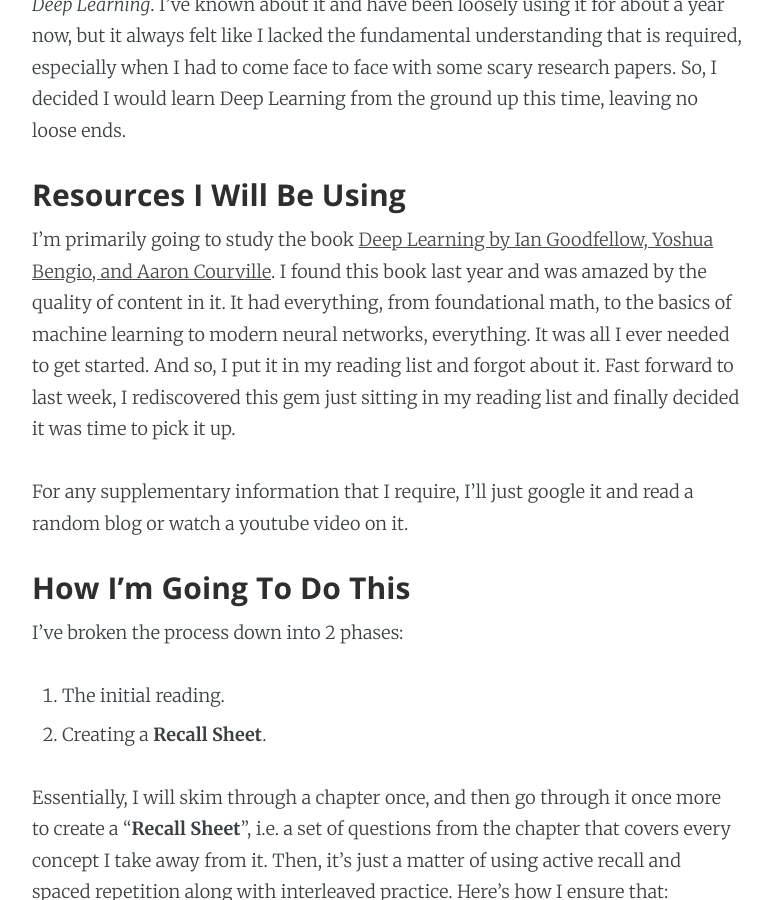
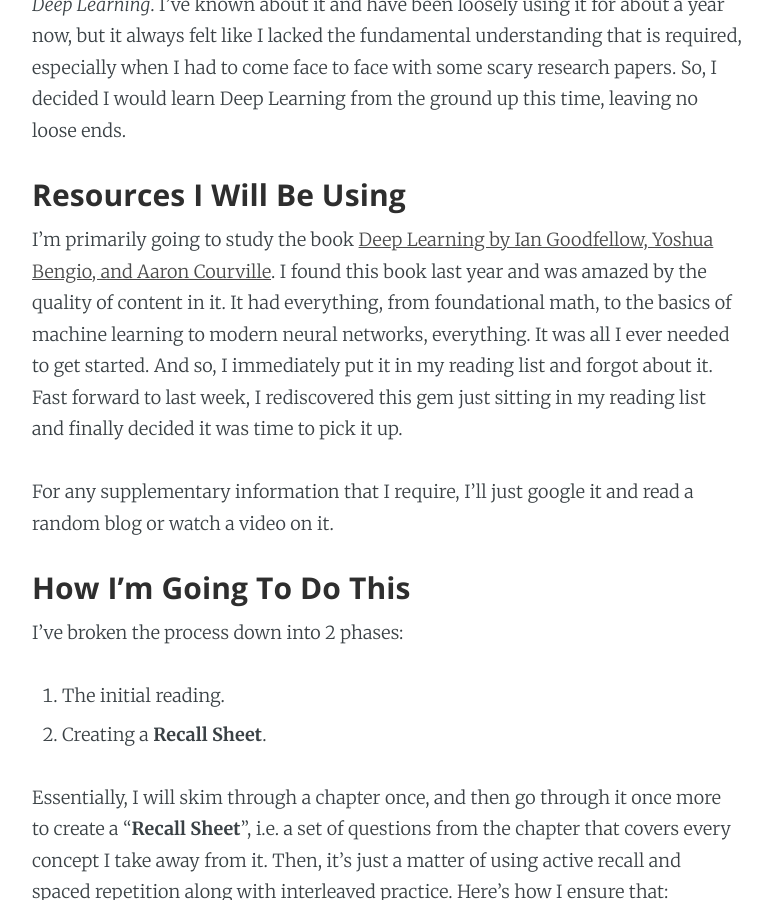
Before and after one commit to fractal2k/Gradient-Descent, a Jekyll site: the page built from _posts/2021-06-04-prologue.md, in a window 1280 px wide and 900 px high, scrolled down 6498 px. Shown: the whole window, without its empty margins (253-1025 px from the left). Built offline with Jekyll 4.4.1, drawn with Linux system fonts in a browser that asks for light colours; some of the changed text lies outside the part shown.

Commit message:
Finalized Prologue, added my linkedin to About page

```diff
--- a/_posts/2021-05-29-prologue.md
+++ b/_posts/2021-06-04-prologue.md
@@ -11,10 +11,11 @@
 Before I begin telling you about these 'correct methods', I'm gonna have to give you some background on learning in general.
 
 {:class="table-of-contents"}
+
 * TOC
 {:toc}
 
-The ideas I'm presenting here (which are backed by research) are from the book "[Make It Stick](https://www.amazon.in/Make-Stick-Peter-C-Brown/dp/0674729013){:target="_blank"}". I would highly recommend you read the thing later if you're curious about the specifics.
+The ideas I'm presenting here (which are backed by research) are from the book "[Make It Stick](https://www.amazon.in/Make-Stick-Peter-C-Brown/dp/0674729013){:target="\_blank"}". I would highly recommend you read the thing later if you're curious about the specifics.
 
 ### What Have We Been Taught?
 
@@ -25,11 +26,13 @@
 Imagine this: You're in 7th grade. Your Geography teacher has taught the class about Indian Rivers and then asks you to learn the chapter and be prepared tomorrow. You go home and remember (by some stroke of luck) that you have homework for tomorrow. You need to learn about Indian Rivers. What would you do? Probably read the textbook chapter once. Or if you wanted to impress the teacher for social validation you would read it twice. Maybe you're feeling it today and decide to look at the text and create your notes. I mean, why not just read notes in your writing than reading the textbook again? So you re-read the notes and keep them safe to read them again if you ever want to revise. And if you were just super motivated to know the chapter thoroughly, you would go and solve the revision questions at the end of the chapter.
 
 Let's break this example down. We decided to:
+
 1. Read the chapter twice.
 2. Make notes and read them.
 3. Solve the revision questions.
 
 The bad news is that 50-60% of this effort was not necessary. Here's why:
+
 1. Reading the chapter once is required to understand the content, but reading it multiple times provides _very little value_.
 2. Making notes is cool, but is effective only once when we're processing the information to get it down on paper. It helps with the **understanding** when you paraphrase the content in your own words. Re-reading the notes is not very efficient and provides little value, same as re-reading the textbook.
 3. Solving the revision questions is perhaps the best thing that we decided to do.
@@ -43,11 +46,12 @@
 
 The reason behind this is that re-reading in succession (and other forms of plain repetition practice) triggers your **short-term memory** and stops there. And you don't need me to tell you this, but that's not good. Sure, you feel like you can recite the entire chapter word for word after you read it thrice, but what about tomorrow? Or the day after tomorrow? Will you still be able to do it then? I know I wouldn't. I've crammed for exams the night before and have witnessed myself transition into a blank slate rapidly after the exam is over. Now imagine this happening for something that you genuinely want to learn and master. Pretty heartbreaking, isn't it?
 
-One of the other major problems with massed practice (as the authors of [Make It Stick](https://www.amazon.in/Make-Stick-Peter-C-Brown/dp/0674729013){:target="_blank"} like to call it) is that it gives you a *false sense of mastery*. That feeling of being able to recite the entire chapter word by word? Yeah, that doesn't mean you've learned the material. It just means that it's sitting in your **short-term memory** - for now. Unfortunate, but true.
+One of the other major problems with massed practice (as the authors of [Make It Stick](https://www.amazon.in/Make-Stick-Peter-C-Brown/dp/0674729013){:target="\_blank"} like to call it) is that it gives you a _false sense of mastery_. That feeling of being able to recite the entire chapter word by word? Yeah, that doesn't mean you've learned the material. It just means that it's sitting in your **short-term memory** - for now. Unfortunate, but true.
 
 #### So What? I Quit Reading Then?
 
 You're a grown adult, I can't tell you what to do. But what I can tell you are the methods that get rid of the downsides of repetition. They are:
+
 - **Active Recall** - As the name suggests, actively trying to recall the material during practice.
 - **Spaced Repetition** - Repetition, but there's a time gap in between two practice sessions.
 - **Interleaved Practice** - Mixing up different topics/subjects during your practice sessions.
@@ -57,6 +61,7 @@
 ### Why It Works
 
 **Active Recall**, **Spaced Repetition**, and **Interleaved Practice** work because they work in tandem with how the brain processes new learning. There are three stages of learning:
+
 1. **Encoding**: The part where the brain tries to "encode" the new information into a mental representation.
 2. **Consolidation**: Here, the brain strengthens these new representations for long-term memory. During this process, the brain reorganizes and stabilizes these nascent representations. This occurs over a long period (several hours, or even more) during which scientists believe that the brain rehearses the learning, gives it meaning, fills in the blank spots, and makes connections with the prior knowledge we have.
 3. **Retrieval**: The stage where we retrieve the learning for use. After all, learning is more than just committing things to memory, we need to be able to recall it on demand as well.
@@ -70,6 +75,7 @@
 ### What We Should Do
 
 Continuing the 7th-grade Geography example from before, the entire process could be condensed into two steps and it would've saved a lot of time while ensuring maximum output:
+
 1. Read the chapter once and understand the content (_very important_)
 2. Solve the revision questions without immediately looking at the solution
 
@@ -91,17 +97,19 @@
 
 ### Resources I Will Be Using
 
-I'm primarily going to study the book [Deep Learning by Ian Goodfellow, Yoshua Bengio, and Aaron Courville](https://www.deeplearningbook.org/){:target="_blank"}. I found this book last year and was amazed by the quality of content in it. It had everything, from foundational math, to the basics of machine learning to modern neural networks, everything. It was all I ever needed to get started. And so, I put it in my reading list and forgot about it. Fast forward to last week, I rediscovered this gem just sitting in my reading list and finally decided it was time to pick it up.
+I'm primarily going to study the book [Deep Learning by Ian Goodfellow, Yoshua Bengio, and Aaron Courville](https://www.deeplearningbook.org/){:target="\_blank"}. I found this book last year and was amazed by the quality of content in it. It had everything, from foundational math, to the basics of machine learning to modern neural networks, everything. It was all I ever needed to get started. And so, I immediately put it in my reading list and forgot about it. Fast forward to last week, I rediscovered this gem just sitting in my reading list and finally decided it was time to pick it up.
 
-For any supplementary information that I require, I'll just google it and read a random blog or watch a youtube video on it.
+For any supplementary information that I require, I'll just google it and read a random blog or watch a video on it.
 
 ### How I'm Going To Do This
 
 I've broken the process down into 2 phases:
+
 1. The initial reading.
 2. Creating a **Recall Sheet**.
 
 Essentially, I will skim through a chapter once, and then go through it once more to create a "**Recall Sheet**", i.e. a set of questions from the chapter that covers every concept I take away from it. Then, it's just a matter of using active recall and spaced repetition along with interleaved practice. Here's how I ensure that:
+
 - **Understanding**: The initial reading as well as creating the recall sheet.
 - **Active Recall**: Answering the questions from the recall sheet.
 - **Spaced Repetition**: Tracking the dates when I revise a particular chapter, and ensure I leave some gap between two revision sessions. This helps me decide when to revise what chapters/topics.
@@ -111,6 +119,6 @@
 
 I'm not saying that this is the only way to study (notice how I've mentioned 'correct methods' in single quotes everywhere?). Everyone is different, and what works for you, may not work for someone else. What I've stated here are merely guidelines from a well-established system that has worked wonderfully for me. If you agree with the ideas I mention but don't like the way I go about using them, you're free to modify the process as you like. And if you don't agree with the ideas, that's fine too. You know what works for you best.
 
-The methods I introduced here are quite elementary, but more importantly, are very simple to implement. We just scratched the surface of learning with this post. If you want some more resources on the topic, I would highly recommend videos by [Ali Abdaal](https://www.youtube.com/user/Sepharoth64){:target="_blank"} about [Active Recall](https://www.youtube.com/watch?v=ukLnPbIffxE){:target="_blank"}, [Spaced Repetition](https://www.youtube.com/watch?v=Z-zNHHpXoMM){:target="_blank"} and [learning something for the first time](https://www.youtube.com/watch?v=fBXnxlLR0PY){:target="_blank"}, alongside [Make It Stick](https://www.amazon.in/Make-Stick-Peter-C-Brown/dp/0674729013){:target="_blank"} of course.
+The methods I introduced here are quite elementary, but more importantly, are very simple to implement. We just scratched the surface of learning with this post. If you want some more resources on the topic, I would highly recommend videos by [Ali Abdaal](https://www.youtube.com/user/Sepharoth64){:target="\_blank"} about [Active Recall](https://www.youtube.com/watch?v=ukLnPbIffxE){:target="\_blank"}, [Spaced Repetition](https://www.youtube.com/watch?v=Z-zNHHpXoMM){:target="\_blank"} and [learning something for the first time](https://www.youtube.com/watch?v=fBXnxlLR0PY){:target="\_blank"}, alongside [Make It Stick](https://www.amazon.in/Make-Stick-Peter-C-Brown/dp/0674729013){:target="\_blank"} of course.
 
 Thanks for reading to the end! See you next time.
```
Also changed, not shown: other parts of _posts/2021-06-04-prologue.md (+1 -1 lines), about.md (+10 -3 lines).
